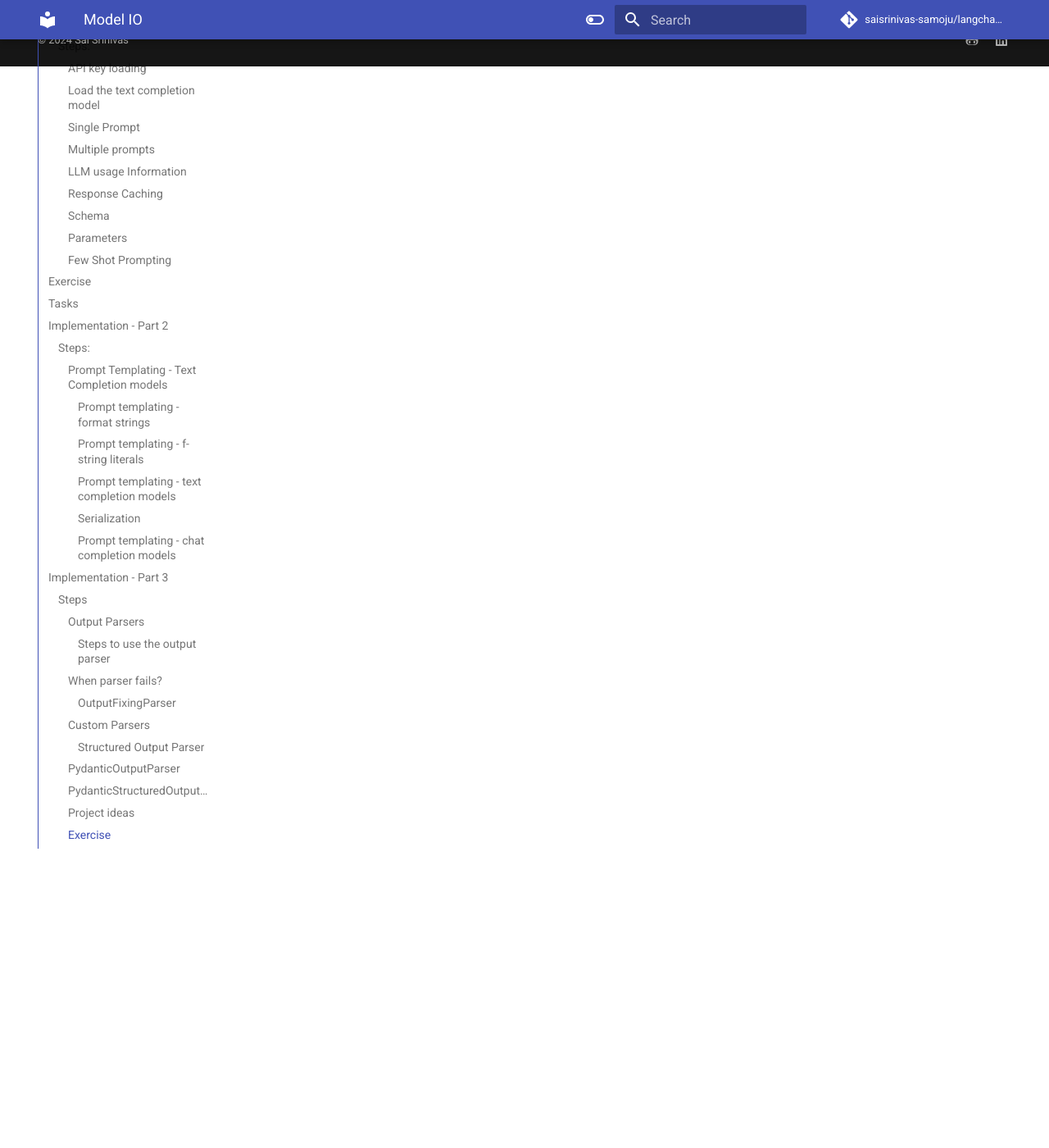
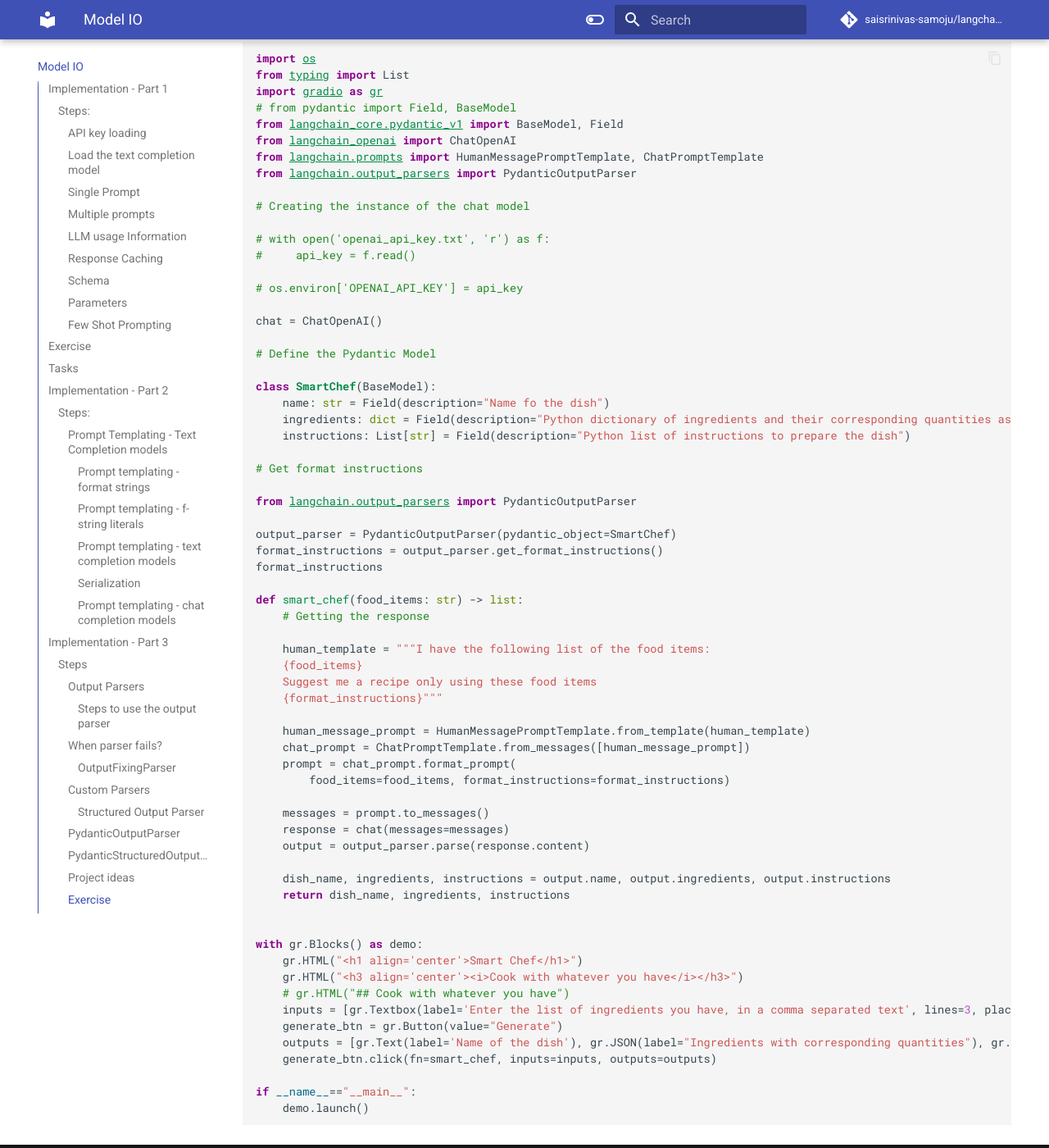
Before and after one commit to saisrinivas-samoju/langchain_training, an MkDocs documentation site: the page built from docs/model_io.md, in a window 1280 px wide and 1400 px high, scrolled down 19613 px. Shown: the whole window at 82% size. Built offline with MkDocs 1.6.1 and Material for MkDocs 9.7.7, drawn with Linux system fonts in a browser that asks for light colours; comment, search, counter and statistics services are not loaded.

Commit message:
Add app.py code for deployment in model_io

````diff
--- a/docs/model_io.md
+++ b/docs/model_io.md
@@ -955,3 +955,73 @@ python src/app.py
 **Deploying Gradio application in HuggingFace Spaces**
 * Create a HuggingFace account
 * Install Gitbash (Optional)
+
+**For Deploying**
+
+```py
+import os
+from typing import List
+import gradio as gr
+# from pydantic import Field, BaseModel
+from langchain_core.pydantic_v1 import BaseModel, Field
+from langchain_openai import ChatOpenAI
+from langchain.prompts import HumanMessagePromptTemplate, ChatPromptTemplate
+from langchain.output_parsers import PydanticOutputParser
+
+# Creating the instance of the chat model
+
+# with open('openai_api_key.txt', 'r') as f:
+#     api_key = f.read()
+
+# os.environ['OPENAI_API_KEY'] = api_key
+
+chat = ChatOpenAI()
+
+# Define the Pydantic Model
+
+class SmartChef(BaseModel):
+    name: str = Field(description="Name fo the dish")
+    ingredients: dict = Field(description="Python dictionary of ingredients and their corresponding quantities as keys and values of the python dictionary respectively")
+    instructions: List[str] = Field(description="Python list of instructions to prepare the dish")
+
+# Get format instructions
+
+from langchain.output_parsers import PydanticOutputParser
+
+output_parser = PydanticOutputParser(pydantic_object=SmartChef)
+format_instructions = output_parser.get_format_instructions()
+format_instructions
+
+def smart_chef(food_items: str) -> list:
+    # Getting the response
+
+    human_template = """I have the following list of the food items:
+    {food_items}
+    Suggest me a recipe only using these food items
+    {format_instructions}"""
+
+    human_message_prompt = HumanMessagePromptTemplate.from_template(human_template)
+    chat_prompt = ChatPromptTemplate.from_messages([human_message_prompt])
+    prompt = chat_prompt.format_prompt(
+        food_items=food_items, format_instructions=format_instructions)
+
+    messages = prompt.to_messages()
+    response = chat(messages=messages)
+    output = output_parser.parse(response.content)
+
+    dish_name, ingredients, instructions = output.name, output.ingredients, output.instructions
+    return dish_name, ingredients, instructions
+
+
+with gr.Blocks() as demo:
+    gr.HTML("<h1 align='center'>Smart Chef</h1>")
+    gr.HTML("<h3 align='center'><i>Cook with whatever you have</i></h3>")
+    # gr.HTML("## Cook with whatever you have")
+    inputs = [gr.Textbox(label='Enter the list of ingredients you have, in a comma separated text', lines=3, placeholder='Example: Chicken, Onion, Tomatoes, ... etc.')]
+    generate_btn = gr.Button(value="Generate")
+    outputs = [gr.Text(label='Name of the dish'), gr.JSON(label="Ingredients with corresponding quantities"), gr.Textbox(label="Instructions to prepare")]
+    generate_btn.click(fn=smart_chef, inputs=inputs, outputs=outputs)
+
+if __name__=="__main__":
+    demo.launch()
+```
````
